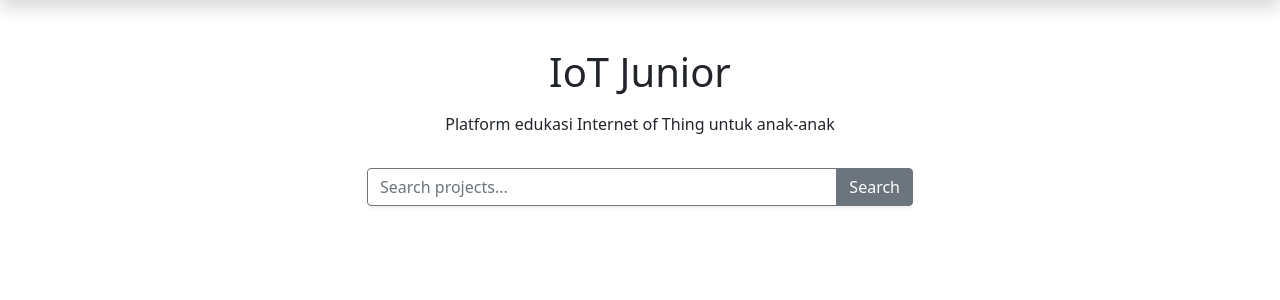
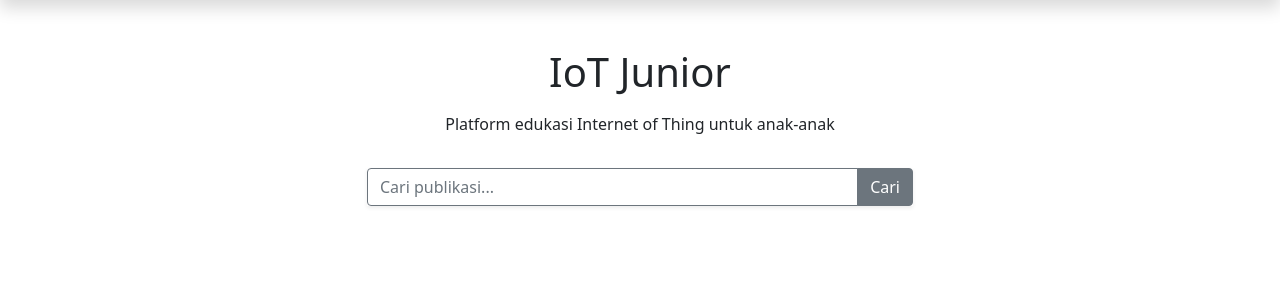
Before and after one commit to iotjunior/apz, a CodeIgniter app: page /iotjunior/home in a window 1280 px wide. Shown: the part 56-356 px from the top of the page. Run offline with CodeIgniter, Linux system fonts and the light colour scheme; data that the repository does not hold is empty; some libraries are stand-ins or nearby versions.

Commit message:
Mengubah teks pencarian di home

```diff
--- a/application/views/home/home.php
+++ b/application/views/home/home.php
@@ -25,8 +25,8 @@
       <div class="col-md-6">
         <form action="<?= site_url('home'); ?>">
           <div class="input-group mb-3 shadow-sm">
-            <input type="text" name="search" class="form-control border-secondary" placeholder="Search projects..."  aria-describedby="button-addon2">
-            <button type="submit" class="btn btn-secondary" type="button" id="button-addon2">Search</button>
+            <input type="text" name="search" class="form-control border-secondary" placeholder="Cari publikasi..."  aria-describedby="button-addon2">
+            <button type="submit" class="btn btn-secondary" type="button" id="button-addon2">Cari</button>
           </div>
         </form>
       </div>
```
